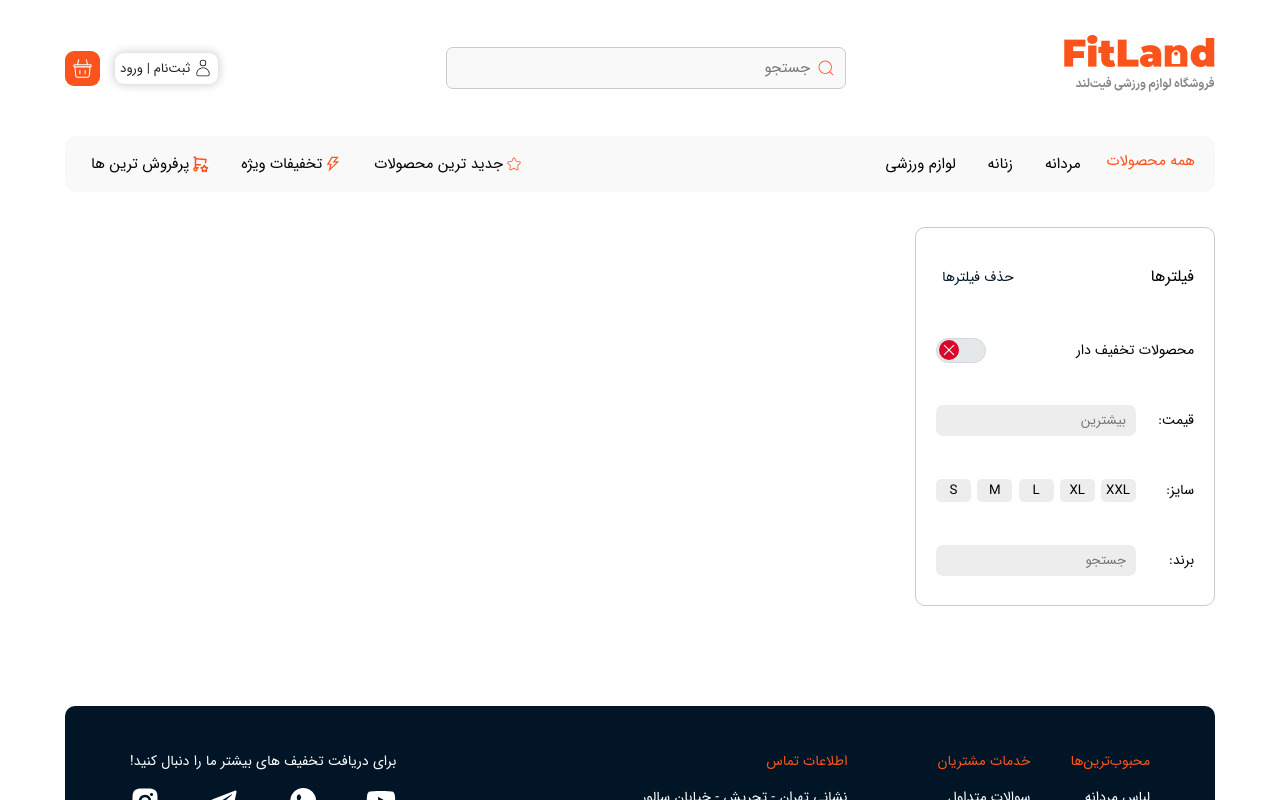
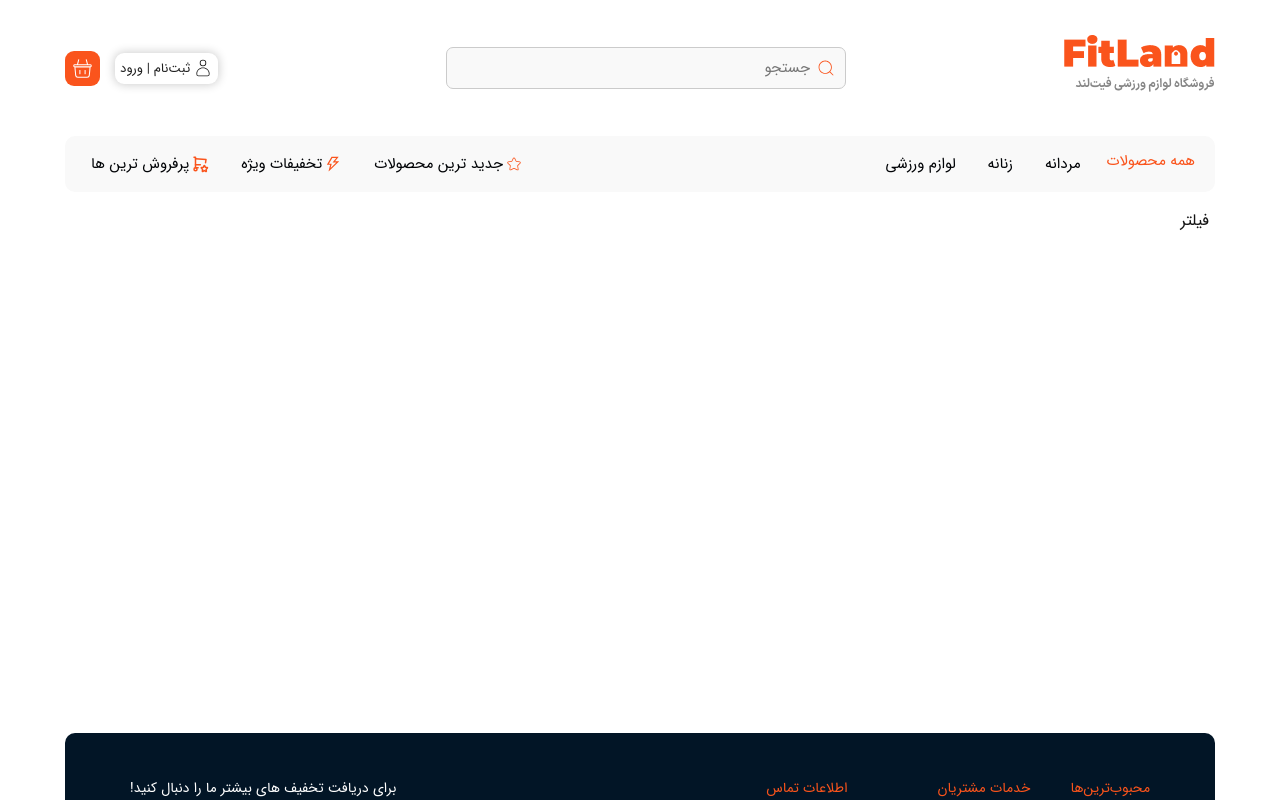
Before and after one commit to NooberThanYall/FitLand, a React (Vite) app: page /Shop in a window 1280 px wide. Shown: the top 800 px of the page. Built offline with nearby package versions, Linux system fonts and the light colour scheme.

Commit message:
develope the open and close the filters logic

```diff
--- a/src/Components/Filter/Filter.css
+++ b/src/Components/Filter/Filter.css
@@ -6,6 +6,22 @@
     display: flex;
     flex-direction: column;
     gap: 20px;
+    position: relative;
+    left: 370px;
+    transition: 0.3s;
+}
+
+.container-filter-active{
+    max-width: 300px;
+    padding: 20px;
+    border: 1px solid #CBCBCB;
+    border-radius: 10px;
+    display: flex;
+    flex-direction: column;
+    gap: 20px;
+    position: relative;
+    left: 0px;
+    transition: 0.3s;
 }
 
 .container-title-filter{
--- a/src/Components/Filter/Filter.tsx
+++ b/src/Components/Filter/Filter.tsx
@@ -1,10 +1,16 @@
+import React from 'react'
 import ToggelBtn from '../ToggelBtn/ToggelBtn'
 import './Filter.css'
 import './mediaFilter.css'
 
-export default function Filter() {
+type isShowFilterType = {
+    isShowFilter: React.ReactNode
+}
+
+export default function Filter(isShowFilter: isShowFilterType) {
+
     return (
-        <div className="container-filter">
+        <div className={`${isShowFilter.isShowFilter ? 'container-filter-active' : 'container-filter'}`}>
 
             <div className="container-title-filter">
                 <p className="title-filter">فیلترها</p>
--- a/src/Components/Shop/Shop.css
+++ b/src/Components/Shop/Shop.css
@@ -0,0 +1,14 @@
+.open-filter-btn{
+    background: none;
+    border: none;
+    color: rgb(19, 19, 19);
+    cursor: pointer;
+    font-size: 16px;
+    transition: 0.4s;
+    position: relative;
+    bottom: 20px;
+}
+
+.open-filter-btn-active{
+    color: #FA541C;
+}
--- a/src/Components/Shop/Shop.tsx
+++ b/src/Components/Shop/Shop.tsx
@@ -1,11 +1,16 @@
+import { useState } from 'react'
 import Filter from '../Filter/Filter'
 import './Shop.css'
 import './mediaShop.css'
 
 export default function Shop() {
+
+  const [isShowFilter, setIsShowFilter] = useState(false)
+
   return (
     <div className='container'>
-      <Filter />
+      <button className={`open-filter-btn ${isShowFilter ? 'open-filter-btn-active' : ''}`} onClick={() => setIsShowFilter(!isShowFilter)}>فیلتر</button>
+      <Filter isShowFilter={isShowFilter} />
     </div>
   )
 }
```
